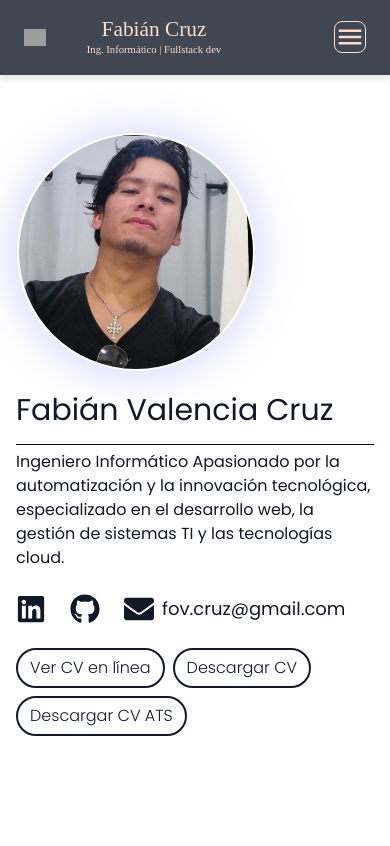
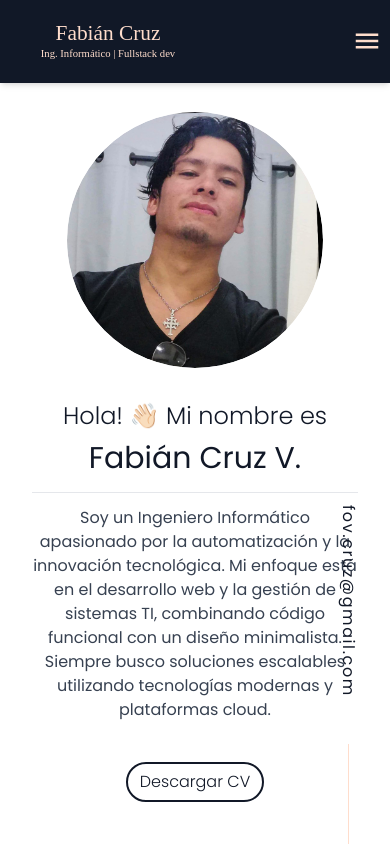
Before and after one commit to FovCruz/landing-portfolio, a React (Create React App) app: page / in a window 390 px wide. Shown: the top 846 px of the page. Built offline with nearby package versions, Linux system fonts and the light colour scheme; grey boxes are pictures that could not be loaded.

Commit message:
recuperacion de componentes2409

```diff
--- a/src/App.js
+++ b/src/App.js
@@ -10,6 +10,7 @@ import Footer from './components/Footer';
 import { useTranslation } from 'react-i18next';
 import './i18n';
 import './styles/globales.css';
+import SocialIcons from './components/SocialIcons'; // Importa el componente de íconos sociales
 
 const App = () => {
   const [theme, setTheme] = useState(localStorage.getItem('theme') || 'light');
@@ -66,6 +67,7 @@ const App = () => {
 
   return (
     <div className="app bg-white dark:bg-gray-900  text-gray-900 dark:text-white">
+      <SocialIcons />
       <Navbar toggleTheme={toggleTheme} changeFontSize={changeFontSize} changeLanguage={changeLanguage} />
 
       <main>
--- a/src/components/HomeSection.jsx
+++ b/src/components/HomeSection.jsx
@@ -1,70 +1,43 @@
-import React, { useState } from 'react';
-import { FaLinkedin, FaGithub, FaEnvelope } from 'react-icons/fa';
+import React from 'react';
 import { useTranslation } from 'react-i18next';
-import CustomButton from './CustomButton'; // Importamos el botón personalizado
-import '../styles/home.css';
+import CustomButton from './CustomButton';
 
 const HomeSection = () => {
-  const [showCV, setShowCV] = useState(false);
   const { t } = useTranslation();
-
-  const toggleCV = () => {
-    setShowCV(!showCV); // Mostrar/ocultar el CV
-  };
-
-  // Componente del borde animado con imagen
-  const CardAnimatedBorderGradient = () => (
-    <div className='animate-comet-shadow relative h-60 w-60 sm:h-40 sm:w-40 lg:h-56 lg:w-56 xl:h-64 xl:w-80 overflow-hidden rounded-full border p-[2px]'>
-      <span className='absolute inset-0 animate-spin' />
-      {/* Imagen personal */}
-      <img
-        src={`${process.env.PUBLIC_URL}/img_personal.jpeg`} // Ruta de la imagen personal
-        alt={t('home.photoAlt')} // Texto alternativo
-        className='inline-flex h-full w-full items-center justify-center rounded-full text-sm font-medium'
-      />
-    </div>
-  );
 
   return (
     <section
       id="inicio"
-      className="section min-h-screen flex items-center justify-center text-center relative transition-colors duration-300"
+      className="section min-h-screen flex flex-col items-center justify-center text-center relative transition-colors duration-300 px-4 bg-light dark:bg-dark"
     >
-      <div className="relative flex flex-col lg:flex-row w-full max-w-6xl mx-auto px-4 lg:px-8 py-12 items-start justify-between">
+      <div className="flex flex-col lg:flex-row w-full max-w-6xl mx-auto px-4 lg:px-8 py-12 items-center space-y-8 lg:space-y-0 lg:space-x-12">
+        {/* Imagen redonda con borde animado */}
+        <div className="relative h-64 w-64 sm:h-52 sm:w-52 lg:h-80 lg:w-80 xl:h-96 xl:w-96 rounded-full overflow-hidden">
+          <img
+            src={`${process.env.PUBLIC_URL}/img_personal.jpeg`}
+            alt={t('home.photoAlt')}
+            className="h-full w-full rounded-full object-cover"
+          />
+        </div>
 
-        {/* Imagen con borde animado */}
-        <CardAnimatedBorderGradient />
+        <div className="flex flex-col w-full lg:w-[65%] text-center lg:text-left lg:pl-8 items-center lg:items-start">
+          {/* Saludo con ícono de mano */}
+          <h2 className="text-2xl font-thin mb-2">
+            {t('home.greeting')} <span role="img" aria-label="hand-wave" className="wave">👋🏻</span> {t('home.iAm')}
+          </h2>
 
-        <div className="flex flex-col w-full text-left lg:pl-8">
-          <h1 className="text-3xl sm:text-4xl md:text-5xl lg:text-6xl font-medium mb-4 dark:text-[#ffddcc] text-gray-900">
-            Fabián Valencia Cruz
+          <h1 className="text-2xl font-thin mb-2">
+             <span className="font-medium text-3xl sm:text-4xl md:text-5xl lg:text-6xl"> {t('home.name')}</span>
           </h1>
-          <hr className="border-1 border-slate-950 dark:border-[#ffddcc]" />
+          <hr className="border-1 my-2 w-full lg:w-auto" />
 
-          <p className="text-base sm:text-lg md:text-xl lg:text-2xl mb-6 max-w-3xl dark:text-[#ffddcc] text-gray-900">
-            {t('home.intro')}
+          {/* Descripción personalizada */}
+          <p className="text-base sm:text-lg md:text-xl mb-10 max-w-3xl text-gray-700 dark:text-gray-300">
+            {t('home.description')}
           </p>
 
-          {/* Redes sociales */}
-          <div className="flex space-x-6 mb-6">
-            <a href="https://www.linkedin.com/in/fabian-osvaldo-cruz/" target="_blank" rel="noopener noreferrer">
-              <FaLinkedin className="text-3xl sm:text-4xl dark:text-[#ffddcc] text-gray-900 hover:scale-110 transition-transform" />
-            </a>
-            <a href="https://github.com/FovCruz" target="_blank" rel="noopener noreferrer">
-              <FaGithub className="text-3xl sm:text-4xl dark:text-[#ffddcc] text-gray-900 hover:scale-110 transition-transform" />
-            </a>
-            <a href="mailto:fov.cruz@gmail.com" className="flex items-center text-lg">
-              <FaEnvelope className="text-3xl dark:text-[#ffddcc] text-gray-900" />
-              <span className="ml-2 dark:text-[#ffddcc] text-gray-900">fov.cruz@gmail.com</span>
-            </a>
-          </div>
-
-          {/* Botones para CV */}
-          <div className="flex flex-wrap justify-start gap-2 sm:gap-4">
-            <CustomButton onClick={toggleCV} ariaLabel={t('home.viewCV')}
-              isSectionButton={true}>
-              {t('home.viewCV')}
-            </CustomButton>
+          {/* Botón para descargar CV en formato PDF */}
+          <div className="flex flex-wrap justify-center lg:justify-start gap-4">
             <CustomButton
               link={`${process.env.PUBLIC_URL}/CV-Fabian-Valencia-C-09-2024-mod09-3.pdf`}
               ariaLabel={t('home.downloadCV')}
@@ -72,36 +45,9 @@ const HomeSection = () => {
             >
               {t('home.downloadCV')}
             </CustomButton>
-            <CustomButton
-              link={`${process.env.PUBLIC_URL}/CV_Fabian_Valencia_formato_ATS_.docx`}
-              ariaLabel={t('home.downloadATS')}
-              isSectionButton={true}
-            >
-              {t('home.downloadATS')}
-            </CustomButton>
           </div>
         </div>
       </div>
-
-      {/* Visor de PDF */}
-      {showCV && (
-        <div className="fixed inset-0 bg-opacity-100 flex items-center justify-center z-40" onClick={toggleCV}>
-          <div className="relative w-full h-3/4 max-w-4xl max-h-full p-1 rounded-md shadow-lg">
-            <button
-              className="absolute top-2 right-2 text-gray-500 dark:text-[#ffddcc] hover:text-black dark:hover:text-white"
-              onClick={toggleCV}
-            >
-              X
-            </button>
-            <iframe
-              src={`${process.env.PUBLIC_URL}/CV-Fabian-Valencia-C-09-2024-mod09-3.pdf`}
-              className="w-full h-full"
-              style={{ minHeight: '5vh' }}
-              title={t('home.viewCVOnline')}
-            />
-          </div>
-        </div>
-      )}
     </section>
   );
 };
--- a/src/components/Navbar.jsx
+++ b/src/components/Navbar.jsx
@@ -1,4 +1,4 @@
-import React, { useState, useEffect, useCallback } from 'react';
+import React, { useState, useEffect, useCallback, useRef } from 'react';
 import {
   MdLightMode,
   MdDarkMode,
@@ -12,15 +12,39 @@ import {
   MdTextFields
 } from 'react-icons/md';
 import { FaCode } from 'react-icons/fa';
-import '../styles/globales.css';
+import '../styles/navbar.css';
 
 const Navbar = ({ toggleTheme, changeFontSize, changeLanguage }) => {
   const [theme, setTheme] = useState(localStorage.getItem('theme') || 'light');
   const [isOpen, setIsOpen] = useState(false);
   const [scrolling, setScrolling] = useState(false);
   const [language, setLanguage] = useState(localStorage.getItem('i18nextLng') || 'es');
+  const menuRef = useRef();
 
-  // Efecto de scroll para añadir sombra
+  useEffect(() => {
+    const handleResize = () => {
+      if (window.innerWidth >= 1024 && isOpen) {
+        setIsOpen(false); // Cerrar el menú móvil
+      }
+    };
+
+    window.addEventListener('resize', handleResize);
+    return () => window.removeEventListener('resize', handleResize);
+  }, [isOpen]);
+
+  useEffect(() => {
+    const handleClickOutside = (event) => {
+      if (isOpen && menuRef.current && !menuRef.current.contains(event.target)) {
+        setIsOpen(false); // Cerrar el menú móvil si se hace clic fuera de él
+      }
+    };
+
+    document.addEventListener('mousedown', handleClickOutside);
+    return () => {
+      document.removeEventListener('mousedown', handleClickOutside);
+    };
+  }, [isOpen]);
+
   useEffect(() => {
     const root = window.document.documentElement;
     const isDark = theme === 'dark';
@@ -53,33 +77,32 @@ const Navbar = ({ toggleTheme, changeFontSize, changeLanguage }) => {
   };
 
   return (
+    <>
+      {isOpen && <div className="fixed inset-0 bg-black bg-opacity-60 backdrop-blur-lg z-40"></div>}
+
       <nav
-      className={`fixed w-full z-50 backdrop-blur-md bg-gray-900/80 transition-colors duration-300 ${
-        scrolling ? 'shadow-lg' : ''
-      }`}
+        className={`fixed w-full z-50 bg-gray-900 shadow-md transition-colors duration-300 ${scrolling ? 'shadow-lg' : ''}`}
         aria-label="Navegación principal"
       >
-      <div className="w-full px-6 flex justify-between items-center py-1">
-        {/* Logo a la izquierda */}
-        <div className="flex items-center">
-          <a href="#inicio" className="flex items-center">
+        <div className="w-full px-2 flex justify-between items-center py-2">
+          {/* Logo completamente a la izquierda */}
+          <div className="flex items-center justify-start">
             <img
               src="https://media2.giphy.com/media/QssGEmpkyEOhBCb7e1/giphy.gif?cid=ecf05e47a0n3gi1bfqntqmob8g9aid1oyj2wr3ds3mg700bl&rid=giphy.gif"
               width="22"
               alt="Icono animado"
-              className="mr-2"
+              className="mr-2 hidden lg:block"
             />
             <img
               src={`${process.env.PUBLIC_URL}/logo.svg`}
               alt="Logo de F.Cruz"
-              className="logo-personalizado text-[#ffddcc] hover:text-[#ffeed4]"
-              style={{ fontFamily: 'Cormorant, serif' }}
+              className="logo-personalizado"
+              style={{ marginLeft: '0' }} // Asegúrate de que no tenga margen
             />
-          </a>
           </div>
 
-        {/* Menú para desktop (links centrados) */}
-        <ul className="hidden lg:flex space-x-6 items-center justify-center mx-auto text-[#ffddcc]">
+          {/* Menú en desktop */}
+          <ul className="hidden lg:flex space-x-6 items-center justify-center mx-auto transition-all duration-500 text-[#ffddcc]">
             <li>
               <a href="#inicio" className="nav-link">
                 <MdHome className="inline mr-1" /> {language === 'es' ? 'Inicio' : 'Home'}
@@ -112,17 +135,17 @@ const Navbar = ({ toggleTheme, changeFontSize, changeLanguage }) => {
             </li>
           </ul>
 
-        {/* Iconos para desktop (esquina superior derecha) */}
-        <div className="hidden lg:flex space-x-4 items-center">
+          {/* Iconos en desktop (esquina derecha) */}
+          <div className="hidden lg:flex items-center space-x-4">
             <button
-            onClick={toggleThemeHandler}
-            className="text-2xl text-[#ffddcc] hover:text-white focus:outline-none"
-            aria-label="Alternar tema claro/oscuro"
+              onClick={changeFontSize}
+              className="text-[#ffddcc] hover:text-white text-2xl"
+              aria-label="Cambiar tamaño de fuente"
             >
-            {theme === 'light' ? <MdDarkMode /> : <MdLightMode />}
+              <MdTextFields />
             </button>
 
-          <button onClick={toggleLanguage} className="text-[#ffddcc] hover:text-white focus:outline-none">
+            <button onClick={toggleLanguage} className="text-[#ffddcc] hover:text-white">
               <img
                 src={
                   language === 'es'
@@ -135,30 +158,30 @@ const Navbar = ({ toggleTheme, changeFontSize, changeLanguage }) => {
             </button>
 
             <button
-            onClick={changeFontSize}
-            className="text-2xl text-[#ffddcc] hover:text-white focus:outline-none"
-            aria-label="Cambiar tamaño de fuente"
+              onClick={toggleThemeHandler}
+              className="text-2xl text-[#ffddcc] focus:outline-none transition-colors duration-300"
+              aria-label="Alternar tema claro/oscuro"
             >
-            <MdTextFields />
+              {theme === 'light' ? <MdDarkMode /> : <MdLightMode />}
             </button>
           </div>
 
-        {/* Menú hamburguesa y controles adicionales en mobile */}
-        <div className="flex items-center space-x-4 lg:hidden">
+          {/* Menú hamburguesa para móvil */}
           <button
             onClick={toggleMenu}
-            className="text-3xl text-[#ffddcc] border border-[#ffddcc] rounded-lg focus:outline-none transition duration-300"
-            aria-label="Menú"
+            className="text-3xl lg:hidden text-[#ffddcc] focus:outline-none transition duration-300"
+            aria-label={isOpen ? 'Cerrar menú' : 'Abrir menú'}
           >
             {isOpen ? <MdClose /> : <MdMenu />}
           </button>
-        </div>
 
-        {/* Menú desplegable móvil con íconos alineados a la derecha */}
+          {/* Menú desplegable para móvil */}
           {isOpen && (
-          <div className="absolute top-16 left-0 w-full bg-gray-900/90 backdrop-blur-md text-[#ffddcc] flex flex-col border-t border-b border-[#ffddcc29]">
+            <div
+              ref={menuRef}
+              className="absolute top-16 left-0 w-full bg-gray-900/90 backdrop-blur-md text-[#ffddcc] flex flex-col border-t border-b border-[#ffddcc29] z-50"
+            >
               <div className="flex flex-row justify-between p-4">
-              {/* Columna izquierda: links del menú */}
                 <ul className="flex flex-col items-start space-y-4">
                   <li>
                     <a href="#inicio" className="nav-link" onClick={toggleMenu}>
@@ -192,7 +215,6 @@ const Navbar = ({ toggleTheme, changeFontSize, changeLanguage }) => {
                   </li>
                 </ul>
 
-              {/* Columna derecha: iconos de cambios */}
                 <div className="flex flex-col items-end space-y-6 pr-2">
                   <button
                     onClick={toggleThemeHandler}
@@ -227,6 +249,7 @@ const Navbar = ({ toggleTheme, changeFontSize, changeLanguage }) => {
           )}
         </div>
       </nav>
+    </>
   );
 };
 
--- a/src/locales/en/translation.json
+++ b/src/locales/en/translation.json
@@ -7,12 +7,13 @@
         "and": "and cloud platforms like"
     },
     "home": {
+        "greeting": "Hello!",
+        "iAm": "My name is",
+        "name": "Fabián Cruz V.",
+        "description": "I am a Software Engineer passionate about automation and technological innovation. My focus is on web development and IT systems management, combining functional code with a minimalist design. I always seek scalable solutions using modern technologies and cloud platforms.",
         "photoAlt": "Photo of Fabián Valencia",
-        "intro": "Software Engineer passionate about automation and technological innovation, specializing in web development, IT systems management, and cloud technologies.",
-        "viewCV": "View CV Online",
-        "downloadCV": "Download CV",
-        "downloadATS": "Download ATS CV",
-        "viewCVOnline": "View CV Online"
+        "viewCV": "View CV",
+        "downloadCV": "Download CV"
     },
     "navbar": {
         "home": "Home",
@@ -35,8 +36,9 @@
     },
     "experience": {
         "title": "Work Experience",
-        "ineTitle": "Regional IT Manager INE (Census Project 2024)",
-        "ineCompany": "INE - National Statistics Institute, Valparaíso",
+        "intro": "I've been doing web development for about 2 years now, and I'm always eager to learn more in this fast-paced industry.",
+        "ineTitle": "Regional IT Manager INE (Project CENSO 2024)",
+        "ineCompany": "INE - Instituto Nacional de Estadisticas, Valparaíso",
         "ineDates": "January 2024 - August 2024",
         "ineDescription": "Responsible for managing access, permissions, incidents, and user requests in various provincial locations, using Helpdesk platforms to generate requests, complying with the SLA agreements established by the institution under ITIL practices, ensuring IT service management through records, implementation, analysis, and documentation.",
         "tallerTitle": "Junior Developer Service Provider",
--- a/src/locales/es/translation.json
+++ b/src/locales/es/translation.json
@@ -7,12 +7,13 @@
         "and": "y plataformas en la nube como"
     },
     "home": {
+        "greeting": "Hola!",
+        "iAm": "Mi nombre es",
+        "name": "Fabián Cruz V.",
+        "description": "Soy un Ingeniero Informático apasionado por la automatización y la innovación tecnológica. Mi enfoque está en el desarrollo web y la gestión de sistemas TI, combinando código funcional con un diseño minimalista. Siempre busco soluciones escalables utilizando tecnologías modernas y plataformas cloud.",
         "photoAlt": "Foto de Fabián Valencia",
-        "intro": "Ingeniero Informático Apasionado por la automatización y la innovación tecnológica, especializado en el desarrollo web, la gestión de sistemas TI y las tecnologías cloud.",
-        "viewCV": "Ver CV en línea",
-        "downloadCV": "Descargar CV",
-        "downloadATS": "Descargar CV ATS",
-        "viewCVOnline": "Ver CV en línea"
+        "viewCV": "Ver CV",
+        "downloadCV": "Descargar CV"
     },
     "navbar": {
         "home": "Inicio",
@@ -35,6 +36,7 @@
     },
     "experience": {
         "title": "Experiencias laborales",
+        "intro": "He estado desarrollando aplicaciones web durante aproximadamente 2 años, y siempre estoy ansioso por aprender más en esta industria de rápido crecimiento.",
         "ineTitle": "Gestor TI Regional INE (Proyecto Censo 2024)",
         "ineCompany": "INE - Instituto Nacional de Estadísticas, Valparaíso",
         "ineDates": "Enero 2024 - Agosto 2024",
--- a/src/styles/SocialIcons.css
+++ b/src/styles/SocialIcons.css
@@ -1,4 +1,3 @@
-/* Estilos generales para el contenedor de íconos */
 .social-icons {
   position: fixed;
   z-index: 1000;
@@ -18,52 +17,75 @@
 
 .social-icons ul li {
   margin: 10px 0;
-    position: relative; /* Necesario para la tooltip */
+  position: relative;
 }
 
 .social-icons ul li a {
-    color: var(--color-parrafo); /* Color de los párrafos */
-    transition: transform 0.3s ease, color 0.3s ease, background-color 0.3s ease;
+  color: var(--color-parrafo);
+  transition: transform 0.3s ease, color 0.3s ease;
   display: flex;
   align-items: center;
-    position: relative;
 }
 
 .social-icons ul li a:hover {
-    color: #ffddcc; /* Cambia al color solicitado en hover */
-    background-color: rgba(255, 221, 204, 0.1); /* Fondo para hover */
+  color: #ffddcc;
   transform: translateY(-5px);
 }
 
-  /* Estilos adicionales para los íconos (SVG con react-icons) */
 .social-icons ul li a svg {
-    width: 22px; /* Tamaño más minimalista */
+  width: 22px;
   height: 22px;
 }
 
-  /* Tooltips (textos que se muestran al pasar el mouse) */
+/* Tooltip estilizado */
 .tooltip {
   position: absolute;
   left: 35px;
-    background-color: #333;
-    color: white;
+  background-color: rgba(255, 221, 204, 0.9);
+  color: #333;
   padding: 5px 8px;
   border-radius: 4px;
   font-size: 12px;
-    white-space: nowrap; /* Mantener el texto en una línea */
+  white-space: nowrap;
   visibility: hidden;
   opacity: 0;
-    transition: opacity 0.3s ease, background-color 0.3s ease;
+  transition: opacity 0.3s ease;
 }
 
 .social-icons ul li a:hover .tooltip {
   visibility: visible;
   opacity: 1;
-    background-color: rgba(255, 221, 204, 0.9); /* Mismo fondo que el hover del icono */
-    color: #333;
 }
 
-  /* Línea vertical decorativa, centrada respecto a los íconos */
+.social-icons.left {
+  left: 20px;
+  bottom: 0;
+}
+
+.social-icons.right {
+  right: 20px;
+  bottom: 0;
+  display: flex;
+  flex-direction: column;
+  align-items: center;
+}
+
+.email-vertical a {
+  margin: 20px auto;
+  padding: 10px;
+  font-family: var(--font-mono);
+  font-size: var(--fz-xxs);
+  line-height: var(--fz-lg);
+  letter-spacing: 0.1em;
+  writing-mode: vertical-rl;
+  color: var(--color-parrafo);
+  transition: color 0.3s ease;
+}
+
+.email-vertical a:hover {
+  color: #ffddcc;
+}
+
 .social-icons::after {
   content: '';
   display: block;
@@ -73,56 +95,6 @@
   margin-top: 10px;
 }
 
-  /* Alineación a la izquierda */
-  .social-icons.left {
-    left: 20px;
-    bottom: 0;
-  }
-
-  /* Alineación a la derecha (Correo) */
-  .social-icons.right {
-    right: 20px;
-    bottom: 0;
-    display: flex;
-    flex-direction: column;
-    align-items: center;
-  }
-
-  .email-vertical {
-    margin-bottom: 10px; /* Ajuste del espacio entre el correo y la línea */
-    display: flex;
-    flex-direction: column;
-    align-items: center;
-    justify-content: center;
-  }
-
-  .email-vertical a {
-    margin: 0;
-    padding: 10px;
-    font-family: var(--font-mono); /* Estilo de fuente específico */
-    font-size: var(--fz-xxs);
-    line-height: var(--fz-lg);
-    letter-spacing: 0.1em;
-    writing-mode: vertical-rl; /* Texto en modo vertical */
-    color: var(--color-parrafo); /* Color del texto del correo */
-    transition: color 0.3s ease;
-  }
-
-  .email-vertical a:hover {
-    color: #ffddcc; /* Cambia el color al hacer hover */
-  }
-
-  /* Centrar el correo respecto a la línea */
-  .social-icons.right::after {
-    content: '';
-    display: block;
-    width: 1px;
-    height: 100px;
-    background-color: #ffddcc;
-    margin-top: 10px; /* Ajusta la línea para que quede más alineada */
-  }
-
-  /* Ocultar íconos en dispositivos móviles */
 @media (max-width: 768px) {
   .social-icons {
     display: none;
--- a/src/styles/navbar.css
+++ b/src/styles/navbar.css
@@ -7,6 +7,7 @@ nav {
     backdrop-filter: blur(5px);
     background-color: rgba(15, 23, 42, 0.8);
     transition: background-color 0.3s ease-in-out;
+    padding-left: 0; /* Asegurar que no haya padding en el navbar */
 }
 
 /* Estilos para los enlaces del Navbar */
```
Also changed, not shown: src/components/AboutMeSection.jsx (+9 -9 lines), src/components/ExperienceSection.jsx (+51 -33 lines). Lines whose indentation alone changed are shown as unchanged.
